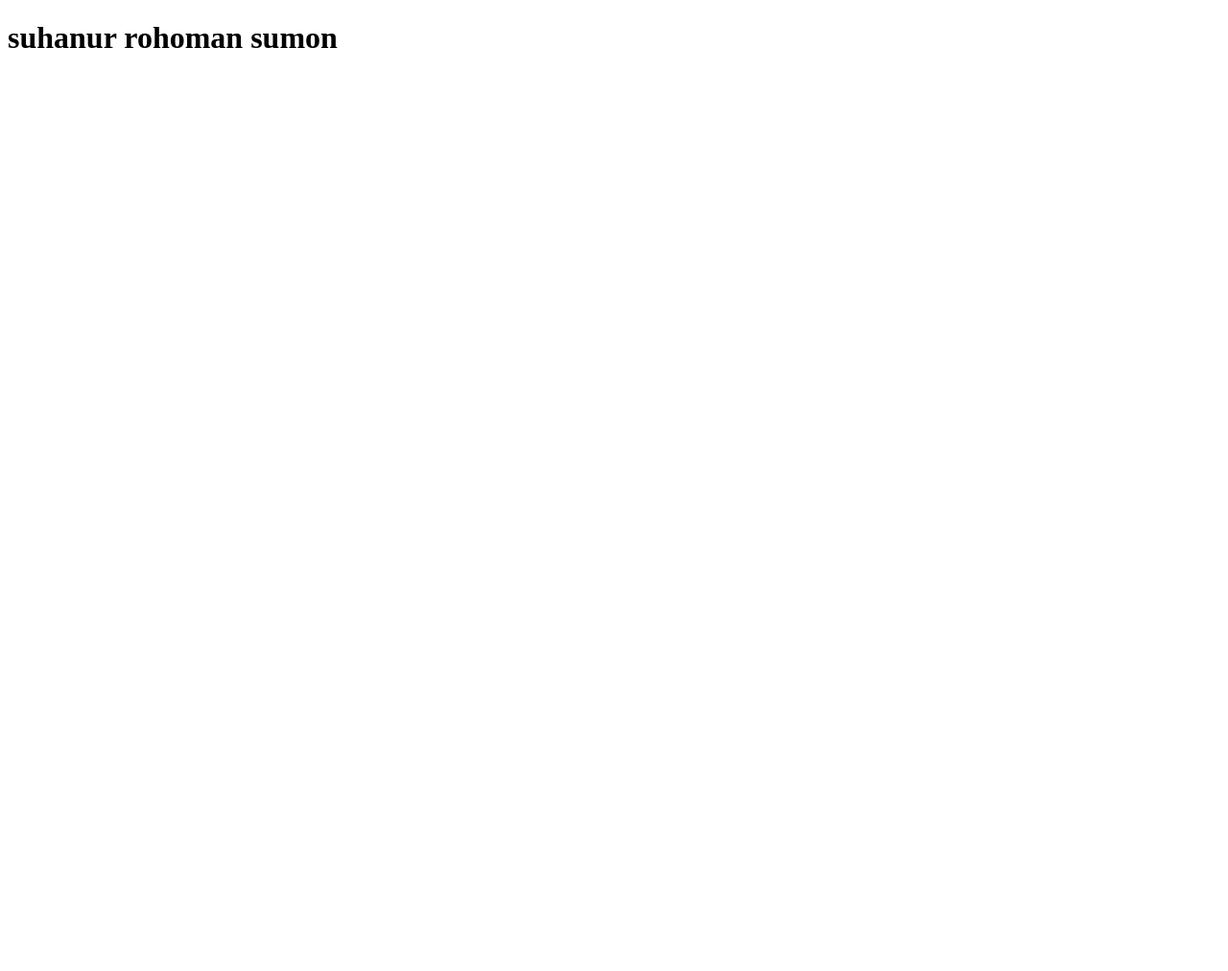
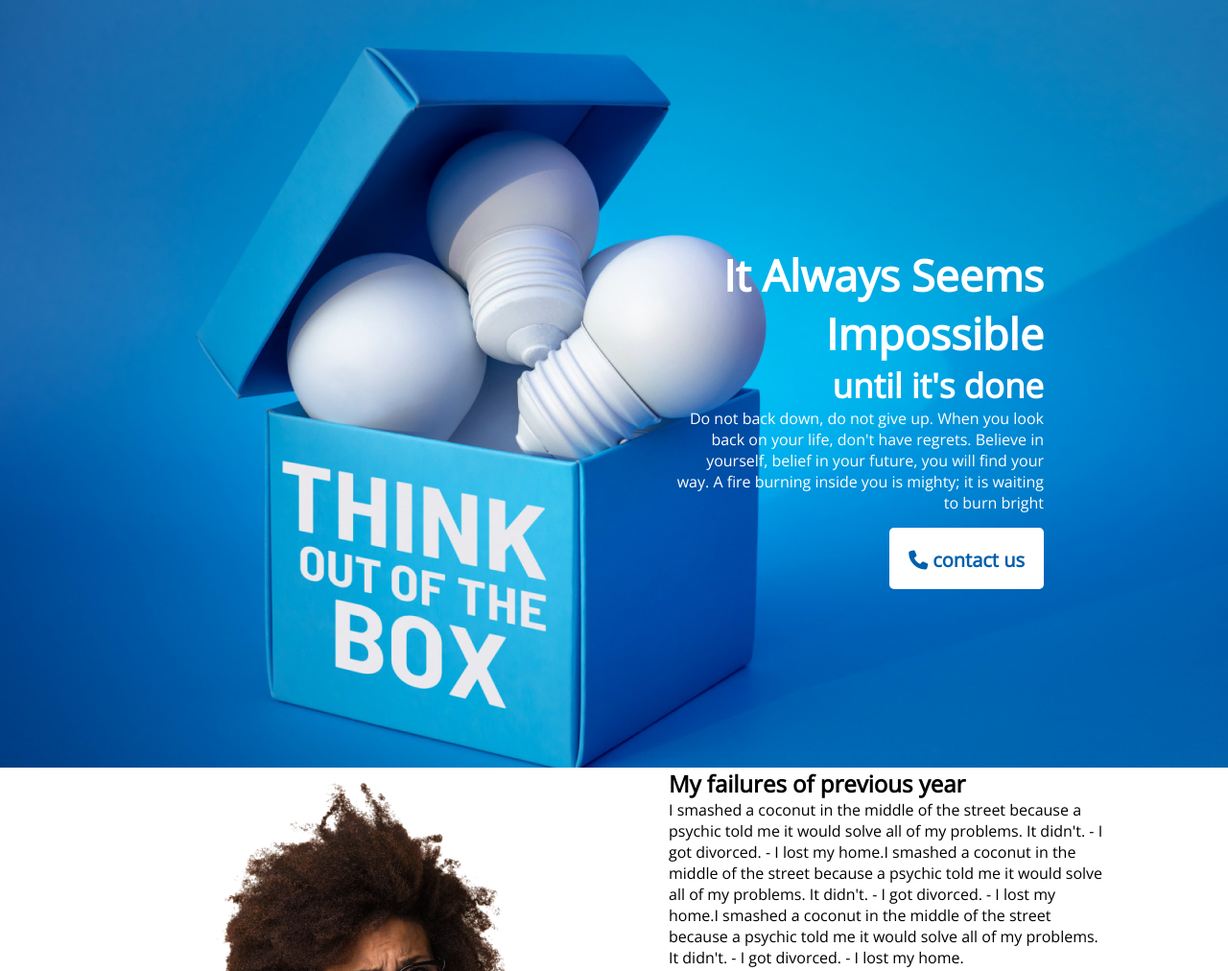
Before and after one commit to Suhanur-Rohoman-Sumon-github/new-year-m, a plain HTML site: page index.html in a window 1280 px wide. Shown: the top 1012 px of the page at 96% size. Before the commit the page ends 800 px from the top, so only its background shows below. Drawn offline with nearby package versions, Linux system fonts and the light colour scheme.

Commit message:
header added

```diff
--- a/assests/styel.css
+++ b/assests/styel.css
@@ -0,0 +1,67 @@
+*{
+    margin: 0;
+    padding: 0;
+    text-decoration: none;
+    list-style: none;
+    font-family: 'Open Sans', sans-serif;
+}
+
+/* header section start here*/
+.header{
+    background: url(../assests/images/banner/banner3.png);
+    height: 100vh;
+    width: 100%;
+
+}
+.header-row{
+    margin-left: 55%;
+    float: right;
+    margin-top: 20%;
+    margin-right: 15%;
+    text-align: end;
+}
+.header-titale{
+    color: #FFFFFF;
+    font-weight: 700;
+    font-size: 45px;
+    text-transform: capitalize;
+}
+
+.header-sub-titale{
+    color: #FFFFFF;
+    font-weight: 700;
+    font-size: 35px;
+}
+.header-discription{
+    font-weight: 400;
+    font-size: 16px;
+    color: #FFFFFF;
+    margin-bottom: 15px;
+}
+.btn-primary{
+    height: 64px;
+    border-radius: 5px;
+    background-color: #FFFFFF;
+    font-weight: 700;
+    font-size: 20px;
+    padding: 20px;
+    border: 0;
+}
+.btn-primary a{
+    color: #005FAC;
+}
+.fa-solid{
+    color: #005FAC;
+    margin-right: 5px;
+}
+
+/*main start here*/
+main{
+    width: 80%;
+    margin: 0 auto;
+}
+
+.my-failor{
+    display: flex;
+}
+.
--- a/index.html
+++ b/index.html
@@ -4,9 +4,34 @@
     <meta charset="UTF-8">
     <meta http-equiv="X-UA-Compatible" content="IE=edge">
     <meta name="viewport" content="width=device-width, initial-scale=1.0">
-    <title>Document</title>
+    <title>new year new me</title>
+    <link rel="stylesheet" href="assests/styel.css">
+    <link rel="preconnect" href="https://fonts.googleapis.com"><link rel="preconnect" href="https://fonts.gstatic.com" crossorigin><link href="https://fonts.googleapis.com/css2?family=Open+Sans&family=Work+Sans&display=swap" rel="stylesheet">
+    <link rel="stylesheet" href="https://cdnjs.cloudflare.com/ajax/libs/font-awesome/6.2.1/css/all.min.css" integrity="sha512-MV7K8+y+gLIBoVD59lQIYicR65iaqukzvf/nwasF0nqhPay5w/9lJmVM2hMDcnK1OnMGCdVK+iQrJ7lzPJQd1w==" crossorigin="anonymous" referrerpolicy="no-referrer" />
 </head>
 <body>
-    <h1>suhanur rohoman sumon</h1>
+    <header class="header">
+            <div class="header-row">
+                <h1 class="header-titale">it always seems impossible</h1>
+                <h2 class="header-sub-titale">  until it's done</h2>
+                <p class="header-discription">Do not back down, do not give up. When you look back on your life, don't have regrets. Believe in yourself, belief in your future, you will find your way. A fire burning inside you is mighty; it is waiting to burn bright</p>
+                <li><button class="btn-primary"><i class="fa-solid fa-phone"></i><a href="#">contact us</a></button></li>
+            </div>
+    </header>
+    <main>
+        <section class="my-failor">
+                <div class="failor-img">
+                    <img src="assests/images/person.png" alt="">
+                </div>
+                <div class="failor-discription">
+                 <h1>My failures of previous year</h1>
+                 <p>I smashed a coconut in the middle of the street because a psychic told me it would solve all of my problems. It didn't. - I got divorced. - I lost my home.I smashed a coconut in the middle of the street because a psychic told me it would solve all of my problems. It didn't. - I got divorced. - I lost my home.I smashed a coconut in the middle of the street because a psychic told me it would solve all of my problems. It didn't. - I got divorced. - I lost my home.</p>
+                </div>
+        </section>
+    </main>
+    <footer>
+
+
+    </footer>
 </body>
 </html>
```
Also changed, not shown: assests/images/banner/banner1.png (added), assests/images/banner/banner2.png (added), assests/images/banner/banner3.png (added), assests/images/gradient1.png (added), assests/images/gradient2.png (added), assests/images/gradient3.png (added), assests/images/icons/ecom.png (added), assests/images/icons/fb.png (added), assests/images/icons/js.png (added), assests/images/icons/smoke.png (added), assests/images/icons/twitter.png (added), assests/images/icons/web.png (added), assests/images/icons/youtube.png (added), assests/images/person.png (added), 1 more files.
